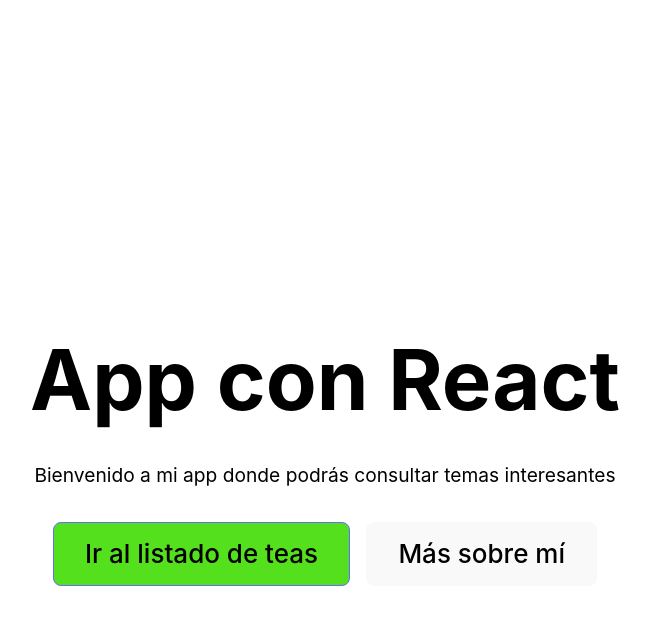
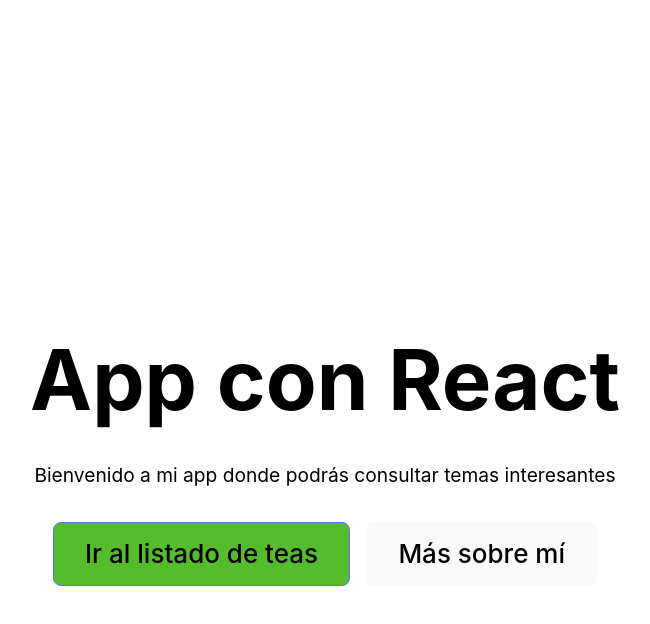
Before and after one commit to legendary2303/diagnostico-react, a React (Vite) app: page / in a window 1280 px wide. In both pictures the pointer is over the button "Ir al listado de teas". Shown: the top 624 px of the page, without its empty margins (315-965 px from the left). Built offline with nearby package versions, Linux system fonts and the light colour scheme.

Commit message:
style(frontend) change of color in buttons 2

```diff
--- a/Screen/Welcome/welcome.css
+++ b/Screen/Welcome/welcome.css
@@ -41,5 +41,5 @@
   }
 
   button:hover {
-    background-color: #54e01c;
+    background-color: #55bd2d;
   }
```
